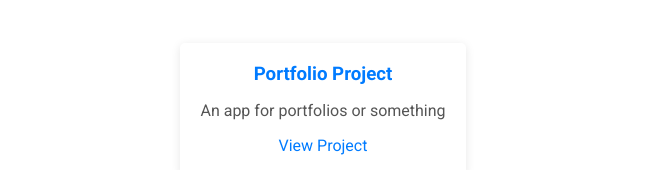
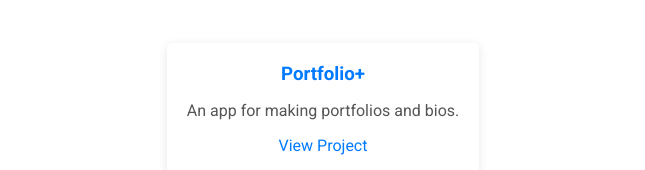
Before and after one commit to NetheriteBlockXI/NetheriteBlockXI, a plain HTML site: page index.html in a window 1280 px wide. Shown: the part 351-521 px from the top of the page, without its empty margins (317-962 px from the left). Drawn offline with Linux system fonts and the light colour scheme.

Commit message:
Update index.html

```diff
--- a/index.html
+++ b/index.html
@@ -109,8 +109,8 @@
 
 <div class="projects">
     <div class="project">
-        <h3>Portfolio Project</h3>
-        <p>An app for portfolios or something</p>
+        <h3>Portfolio+</h3>
+        <p>An app for making portfolios and bios.</p>
         <a href="https://netheriteblockxi.github.io/netheriteblockxi/" target="_blank">View Project</a>
     </div>
 </div>
```
